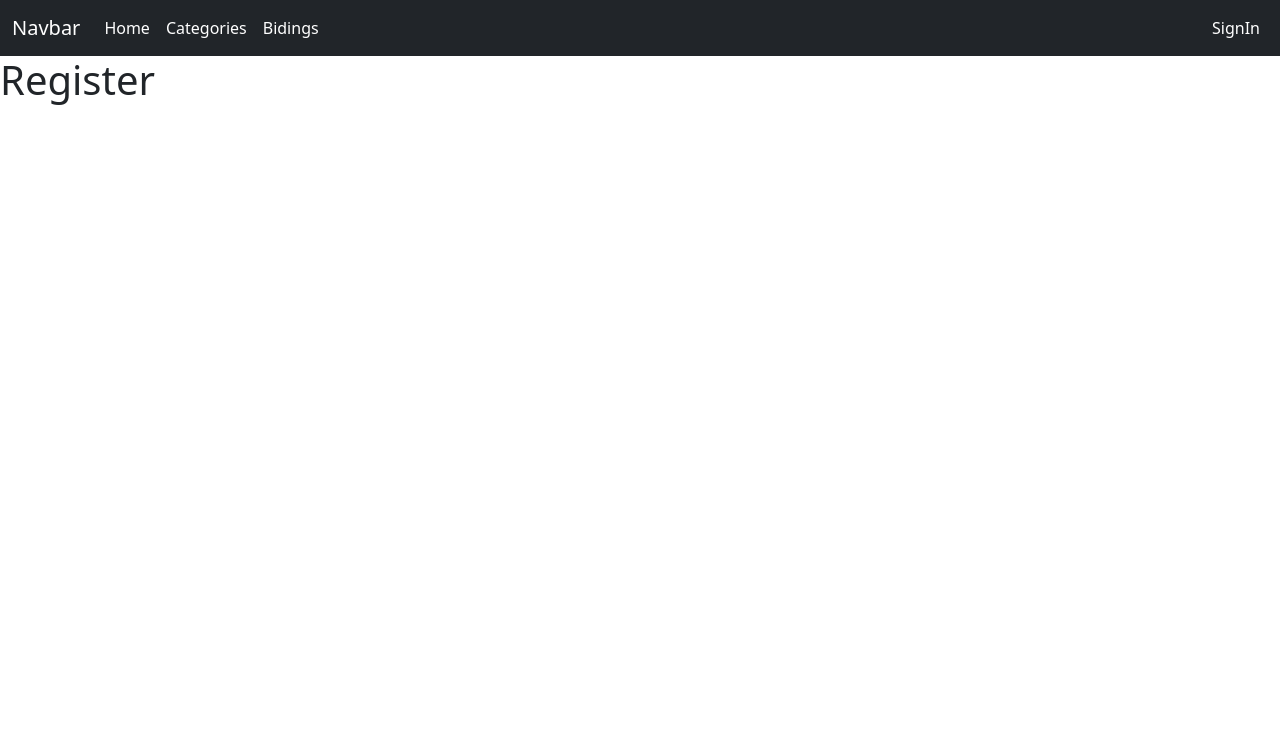
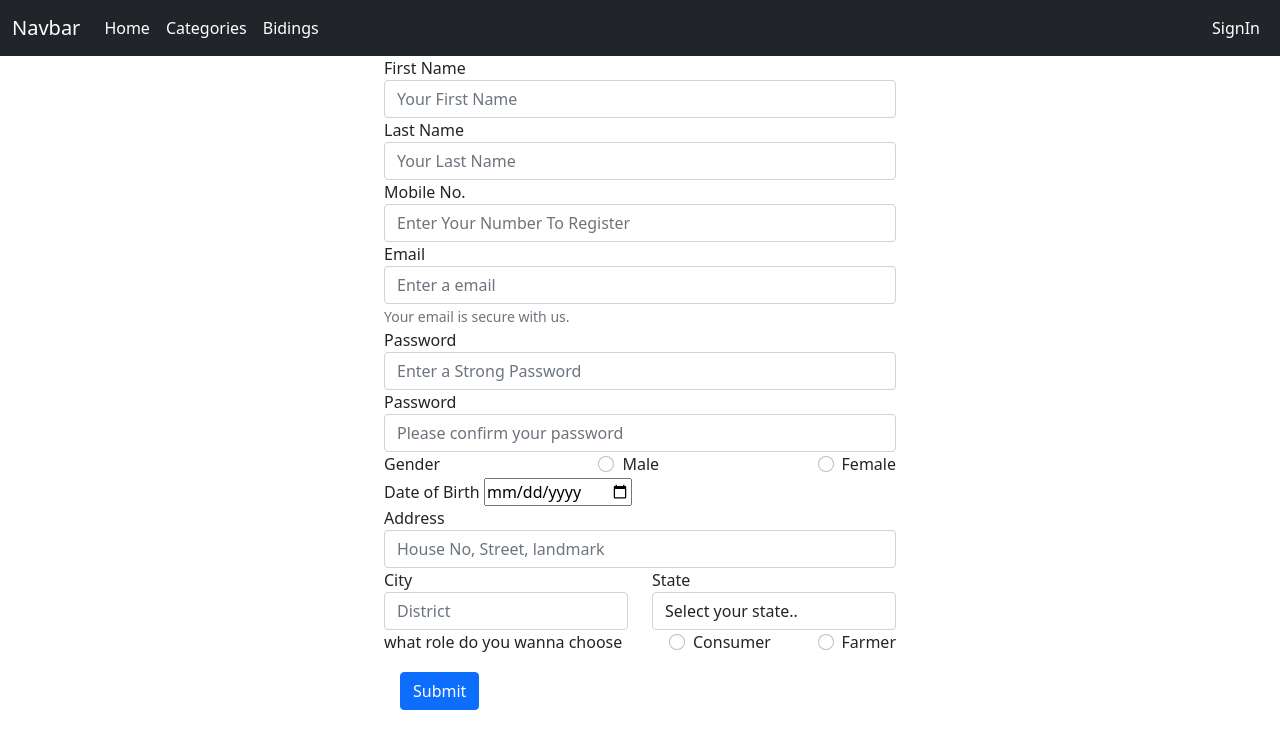
Before and after one commit to mahorbhaskar/farmer_bidding_system, a Django app: page /user/register/ in a window 1280 px wide. Shown: the top 749 px of the page. Run offline with Django 4.2, Linux system fonts and the light colour scheme.

Commit message:
register page added

```diff
--- /dev/null
+++ b/fbs/static/css/common.css
@@ -0,0 +1,8 @@
+*,
+*:before,
+*:after {
+  box-sizing: border-box;
+}
+.user-form {
+  width: 40%;
+}
--- a/fbs/user/templates/base.html
+++ b/fbs/user/templates/base.html
@@ -2,25 +2,35 @@
 
 <!DOCTYPE html>
 <html lang="en">
-
-<head>
-    <meta charset="UTF-8">
-    <meta http-equiv="X-UA-Compatible" content="IE=edge">
-    <meta name="viewport" content="width=device-width, initial-scale=1.0">
+  <head>
+    <meta charset="UTF-8" />
+    <meta http-equiv="X-UA-Compatible" content="IE=edge" />
+    <meta name="viewport" content="width=device-width, initial-scale=1.0" />
     <!-- BOOTSTRAP LINKS -->
-    <link href="https://cdn.jsdelivr.net/npm/bootstrap@5.0.2/dist/css/bootstrap.min.css" rel="stylesheet" integrity="sha384-EVSTQN3/azprG1Anm3QDgpJLIm9Nao0Yz1ztcQTwFspd3yD65VohhpuuCOmLASjC" crossorigin="anonymous">
-    <script src="https://cdn.jsdelivr.net/npm/bootstrap@5.0.2/dist/js/bootstrap.bundle.min.js" integrity="sha384-MrcW6ZMFYlzcLA8Nl+NtUVF0sA7MsXsP1UyJoMp4YLEuNSfAP+JcXn/tWtIaxVXM" crossorigin="anonymous"></script>
+    <link
+      href="https://cdn.jsdelivr.net/npm/bootstrap@5.0.2/dist/css/bootstrap.min.css"
+      rel="stylesheet"
+      integrity="sha384-EVSTQN3/azprG1Anm3QDgpJLIm9Nao0Yz1ztcQTwFspd3yD65VohhpuuCOmLASjC"
+      crossorigin="anonymous"
+    />
+    <script
+      src="https://cdn.jsdelivr.net/npm/bootstrap@5.0.2/dist/js/bootstrap.bundle.min.js"
+      integrity="sha384-MrcW6ZMFYlzcLA8Nl+NtUVF0sA7MsXsP1UyJoMp4YLEuNSfAP+JcXn/tWtIaxVXM"
+      crossorigin="anonymous"
+    ></script>
+    <link href="/static/css/common.css" rel="stylesheet" />
     <title>farmer bidding system</title>
-
-</head>
-<body>
-    {% include 'navbar.html' %}
-    {% block content %}
-    {% endblock %}
+  </head>
+  <body>
+    {% include 'navbar.html' %} {% block content %} {% endblock %}
     <!-- JQUERY -->
-    <script src="https://code.jquery.com/jquery-3.6.4.min.js" integrity="sha256-oP6HI9z1XaZNBrJURtCoUT5SUnxFr8s3BzRl+cbzUq8=" crossorigin="anonymous"></script>
+    <script
+      src="https://code.jquery.com/jquery-3.6.4.min.js"
+      integrity="sha256-oP6HI9z1XaZNBrJURtCoUT5SUnxFr8s3BzRl+cbzUq8="
+      crossorigin="anonymous"
+    ></script>
     <!-- JQUERY VALIDATION -->
     <!-- <script src="https://cdnjs.cloudflare.com/ajax/libs/jquery-validate/1.19.5/jquery.validate.min.js" integrity="sha512-rstIgDs0xPgmG6RX1Aba4KV5cWJbAMcvRCVmglpam9SoHZiUCyQVDdH2LPlxoHtrv17XWblE/V/PP+Tr04hbtA==" crossorigin="anonymous" referrerpolicy="no-referrer"></script> -->
     {% block js %}{% endblock %}
-</body>
+  </body>
 </html>
--- a/fbs/user/templates/register.html
+++ b/fbs/user/templates/register.html
@@ -1,11 +1,165 @@
-{% extends 'base.html' %}
-{% load static %}
+{% extends 'base.html' %} {% load static %} {% block content %}
+<div class="d-flex justify-content-center align-content-center h-100">
+  <form class="user-form">
+    <div class="form-group">
+      <label for="firstname">First Name</label>
+      <input
+        type="text"
+        name="firstName"
+        class="form-control"
+        id="firstname"
+        placeholder="Your First Name"
+      />
+    </div>
+    <div class="form-group">
+      <label for="lastname">Last Name</label>
+      <input
+        type="text"
+        name="lastName"
+        class="form-control"
+        id="lastname"
+        placeholder="Your Last Name"
+      />
+    </div>
+    <div class="form-group">
+      <label for="mobile">Mobile No.</label>
+      <input
+        type="number"
+        name="mobile"
+        class="form-control"
+        id="mobile"
+        placeholder="Enter Your Number To Register"
+      />
+    </div>
+    <div class="form-group">
+      <label for="email">Email</label>
+      <input
+        type="email"
+        name="email"
+        class="form-control"
+        id="Email"
+        aria-describedby="emailHelp"
+        placeholder="Enter a email"
+      />
+      <small id="emailHelp" class="form-text text-muted"
+        >Your email is secure with us.</small
+      >
+    </div>
+    <div class="form-group">
+      <label for="password">Password</label>
+      <input
+        type="password"
+        name="password"
+        class="form-control"
+        id="password"
+        placeholder="Enter a Strong Password"
+      />
+    </div>
+    <div class="form-group">
+      <label for="confirmPassword">Password</label>
+      <input
+        type="password"
+        name="confirmPassword"
+        class="form-control"
+        id="confirmPassword"
+        placeholder="Please confirm your password"
+      />
+    </div>
+    <div class="form-group d-flex justify-content-between">
+      <label for="gender">Gender</label>
+      <div class="form-check">
+        <input
+          class="form-check-input"
+          type="radio"
+          name="gender"
+          id="maleRadio"
+          value="male"
+        />
+        <label class="form-check-label" for="gender"> Male </label>
+      </div>
+      <div class="form-check">
+        <input
+          class="form-check-input"
+          type="radio"
+          name="gender"
+          id="femaleRadio"
+          value="female"
+        />
+        <label class="form-check-label" for="gender"> Female </label>
+      </div>
+    </div>
+    <div class="form-group">
+        <label for="dob">Date of Birth</label>
+        <input type="date" name="dob" id="dob" />
+    </div>
+    <div class="form-group">
+        <label for="address">Address</label>
+        <input
+        class="form-control"
+        type="text"
+        name="address"
+        id="address"
+        placeholder="House No, Street, landmark"
+        />
+    </div>
+    <div class="row">
+        <div class="col-md-6">
+            <label for="city">City</label>
+            <input
+            class="form-control"
+            type="text"
+            name="city"
+            id="city"
+            placeholder="District"
+            />
+        </div>
+      <div class="col-md-6">
+          <label for="state">State</label>
+          <select class="form-control">
+              <option value="">Select your state..</option>
+              <option value="UttarPradesh">UttarPradesh</option>
+              <option value="Rajasthan">Rajasthan</option>
+            </select>
+        </div>
+    </div>
 
-{% block content %}
-<h1>Register </h1>
+    <div class="form-group d-flex justify-content-between">
+      <label>what role do you wanna choose</label>
+      <div class="form-check">
+        <input
+          class="form-check-input"
+          type="radio"
+          name="is_farmer"
+          value="0"
+        />
+        <label class="form-check-label" for="is_farmer"> Consumer </label>
+      </div>
+      <div class="form-check">
+        <input
+          class="form-check-input"
+          type="radio"
+          name="is_farmer"
+          value="1"
+        />
+        <label class="form-check-label" for="is_farmer"> Farmer </label>
+      </div>
+    </div>
+    <!-- TODO: the checkbox ui -->
+      <!-- <div class="form-group form-check">
+      <input type="checkbox" class="form-check-input" id="exampleCheck1" />
+      <label class="form-check-label" for="exampleCheck1">Check me out</label>
+    </div> -->
+    <button type="submit" class="m-3 btn btn-primary nopad">Submit</button>
+  </form>
+</div>
 
-{% endblock %}
-
-{% block js%}
-<script src="https://cdnjs.cloudflare.com/ajax/libs/jquery-validate/1.19.5/jquery.validate.min.js" integrity="sha512-rstIgDs0xPgmG6RX1Aba4KV5cWJbAMcvRCVmglpam9SoHZiUCyQVDdH2LPlxoHtrv17XWblE/V/PP+Tr04hbtA==" crossorigin="anonymous" referrerpolicy="no-referrer"></script>
-{% endblock %}
+    {% endblock %} {% block js%}
+    <script
+      src="https://cdnjs.cloudflare.com/ajax/libs/jquery-validate/1.19.5/jquery.validate.min.js"
+      integrity="sha512-rstIgDs0xPgmG6RX1Aba4KV5cWJbAMcvRCVmglpam9SoHZiUCyQVDdH2LPlxoHtrv17XWblE/V/PP+Tr04hbtA=="
+      crossorigin="anonymous"
+      referrerpolicy="no-referrer"
+    ></script>
+    {% endblock %}
+  </form>
+</div>
```
